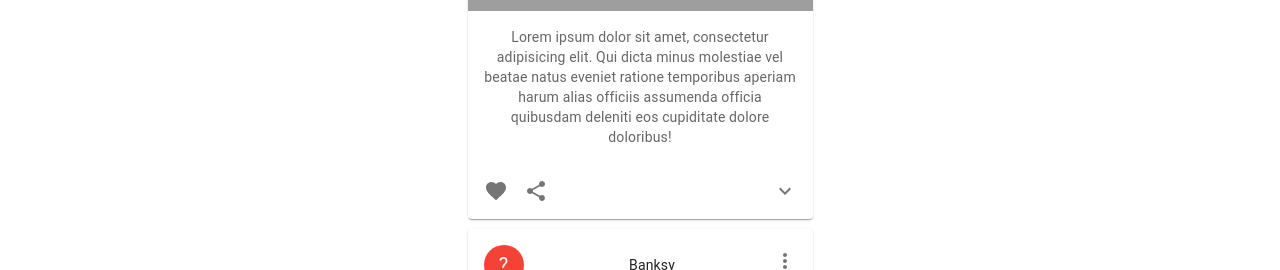
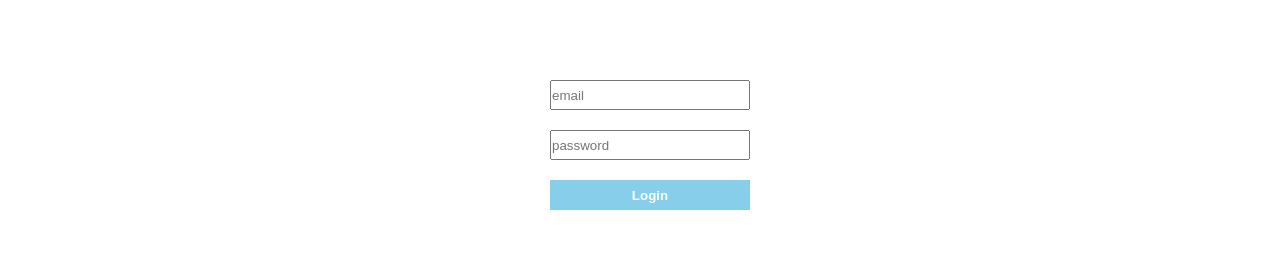
Before and after one commit to neftonjin/art-gallery-shop-app, a React (Create React App) app: page / in a window 1280 px wide. Shown: the part 329-599 px from the top of the page. Built offline with nearby package versions, Linux system fonts and the light colour scheme; grey boxes are pictures that could not be loaded.

Commit message:
added login

```diff
--- a/src/App.js
+++ b/src/App.js
@@ -5,6 +5,7 @@ import { User } from "./pages/User";
 import Navbar from './components/Navbar';
 import { Search } from "./pages/Search";
 import * as React from 'react';
+
 
 // import UploadForm from "./components/UploadForm";
 
@@ -17,6 +18,7 @@ export default function App() {
   return (<>
     <div className="App">
       <Navbar />
+
       <Router>
         <Routes>
           <Route path="/" element={<Home />} />
--- /dev/null
+++ b/src/components/Login.js
@@ -0,0 +1,39 @@
+import React, { useState } from 'react';
+// import firebase from 'firebase/compat/app';
+import { signInWithEmailAndPassword } from 'firebase/auth';
+import {  getAuth } from 'firebase/auth';
+const Login = () => {
+  const [error, setError] = useState(false);
+  const [email, setEmail] = useState(false);
+  const [password, setPassword] = useState(false);
+
+  const handleLogin = (e) => {
+    e.preventDefault();
+    const auth = getAuth();
+    signInWithEmailAndPassword(auth, email, password)
+      .then((userCredential) => {
+        // Signed in
+        const user = userCredential.user;
+        console.log(user);
+        // ...
+      })
+      .catch((error) => {
+        setError(true);
+        // ..
+      });
+  };
+  return (
+    <div className="login">
+      <form onSubmit={handleLogin}>
+        <input type="email" placeholder="email"  onChange={e=>setEmail(e.target.value)}/>
+        <input type="password" placeholder="password" onChange={e=>setPassword(e.target.value)}/>
+        <button type="submit">Login</button>
+        {error && (
+          <span className="error_message">Wrong email or password</span>
+        )}
+      </form>
+    </div>
+  );
+};
+
+export default Login;
--- a/src/components/UploadForm.js
+++ b/src/components/UploadForm.js
@@ -23,7 +23,7 @@ const UploadForm = () => {
 
   return (
     <form>
-       <label >
+       <label className='add_button'>
        <input type="file" onChange={handleChange} />
          <span>+</span>
        </label>
--- a/src/firebase/firebase.config.js
+++ b/src/firebase/firebase.config.js
@@ -1,6 +1,8 @@
 import firebase from 'firebase/compat/app';
 import 'firebase/compat/storage';
 import 'firebase/compat/firestore';
+import { getAuth} from "firebase/auth";
+
 
 const firebaseConfig = {
     apiKey: "AIzaSyBNt2p4cKBzHU7oeMKjnRVFRxqDCy2i1Tg",
@@ -17,3 +19,4 @@ const firebaseConfig = {
  const projectFirestore= firebase.firestore();
  const timestamp=firebase.firestore.FieldValue.serverTimestamp;
 export { projectStorage , projectFirestore ,timestamp}
+export const auth = getAuth();
--- a/src/pages/Home.js
+++ b/src/pages/Home.js
@@ -2,12 +2,13 @@ import React from "react";
 import ComplexCard from "../components/ComplexCard";
 import { Container } from "@mui/system";
 import Artists from '../Artists.json'
-
+import Login from "../components/Login";
 
 export const Home = () => {
 
   return (
     <>
+    <Login />
       <Container align="center">
         {Artists.map((artist) => {
           return (
--- a/src/styles.scss
+++ b/src/styles.scss
@@ -1,43 +1,43 @@
-:root{
+:root {
   --primary: skyblue;
   --secondary: #4e4e4e;
   --error: #ff4a4a;
 }
-*{
+* {
   margin: 0;
   padding: 0;
   box-sizing: border-box;
 }
 
-.title h2, .title p{
+.title h2,
+.title p {
   text-align: center;
 }
-  .title h2{
+.title h2 {
   margin-top: 60px;
   font-size: 2.6rem;
 }
 
-.progress-bar{
+.progress-bar {
   background-color: var(--primary);
   height: 5px;
   margin-top: 20px;
   padding-bottom: 1.25rem;
 }
-.output{
+.output {
   padding: 1rem;
   width: 800px;
   margin: 0 auto;
 }
 
-.img-grid{
-
+.img-grid {
   max-width: 800px;
   margin: 20px auto;
   display: grid;
   grid-template-columns: 1fr 1fr 1fr;
   grid-gap: 40px;
 }
-  .img-wrap{
+.img-wrap {
   overflow: hidden;
   height: 0;
   padding: 50% 0;
@@ -45,7 +45,7 @@
   position: relative;
   opacity: 0.8;
 }
-  .img-wrap img{
+.img-wrap img {
   min-width: 100%;
   min-height: 100%;
   max-width: 150%;
@@ -55,34 +55,33 @@
 }
 
 /* modal styles */
-  .backdrop{
+.backdrop {
   position: fixed;
   top: 0;
   left: 0;
   width: 100%;
   height: 100%;
-    background: rgba(0,0,0,0.5);
+  background: rgba(0, 0, 0, 0.5);
 }
-  .backdrop img{
+.backdrop img {
   display: block;
   max-width: 60%;
   max-height: 80%;
   margin: 60px auto;
-    box-shadow: 3px 5px 7px rgba(0,0,0,0.5);
+  box-shadow: 3px 5px 7px rgba(0, 0, 0, 0.5);
   border: 3px solid white;
 }
 
-
-  form{
+form {
   margin: 30px auto 10px;
   text-align: center;
 }
-  label input{
+.add_button input {
   height: 0;
   width: 0;
   opacity: 0;
 }
-  label{
+.add_button {
   display: block;
   width: 30px;
   height: 30px;
@@ -94,14 +93,46 @@
   font-weight: bold;
   font-size: 24px;
 }
-  label:hover{
+.add_button:hover {
   background: var(--primary);
   color: white;
 }
-  .output{
+.output {
   height: 60px;
   font-size: 0.8rem;
 }
-  .error{
+.error {
   color: var(--error);
 }
+
+.login {
+  height: 100vh;
+  display: flex;
+  align-items: center;
+  justify-content: center;
+  form {
+    display: flex;
+    flex-direction: column;
+    width: 200px;
+    input {
+      width: 200px;
+      height: 30px;
+      margin: 10px;
+    }
+    button{
+      width: 200px;
+      height: 30px;
+      margin: 10px;
+      border: none;
+      background-color: var(--primary);
+      color: white;
+      font-weight: bold;
+      cursor: pointer;
+
+    }
+  }
+}
+.error_message{
+  font-size: 12px;
+  color:var(--error);
+}
```
Lines whose indentation alone changed are shown as unchanged.
